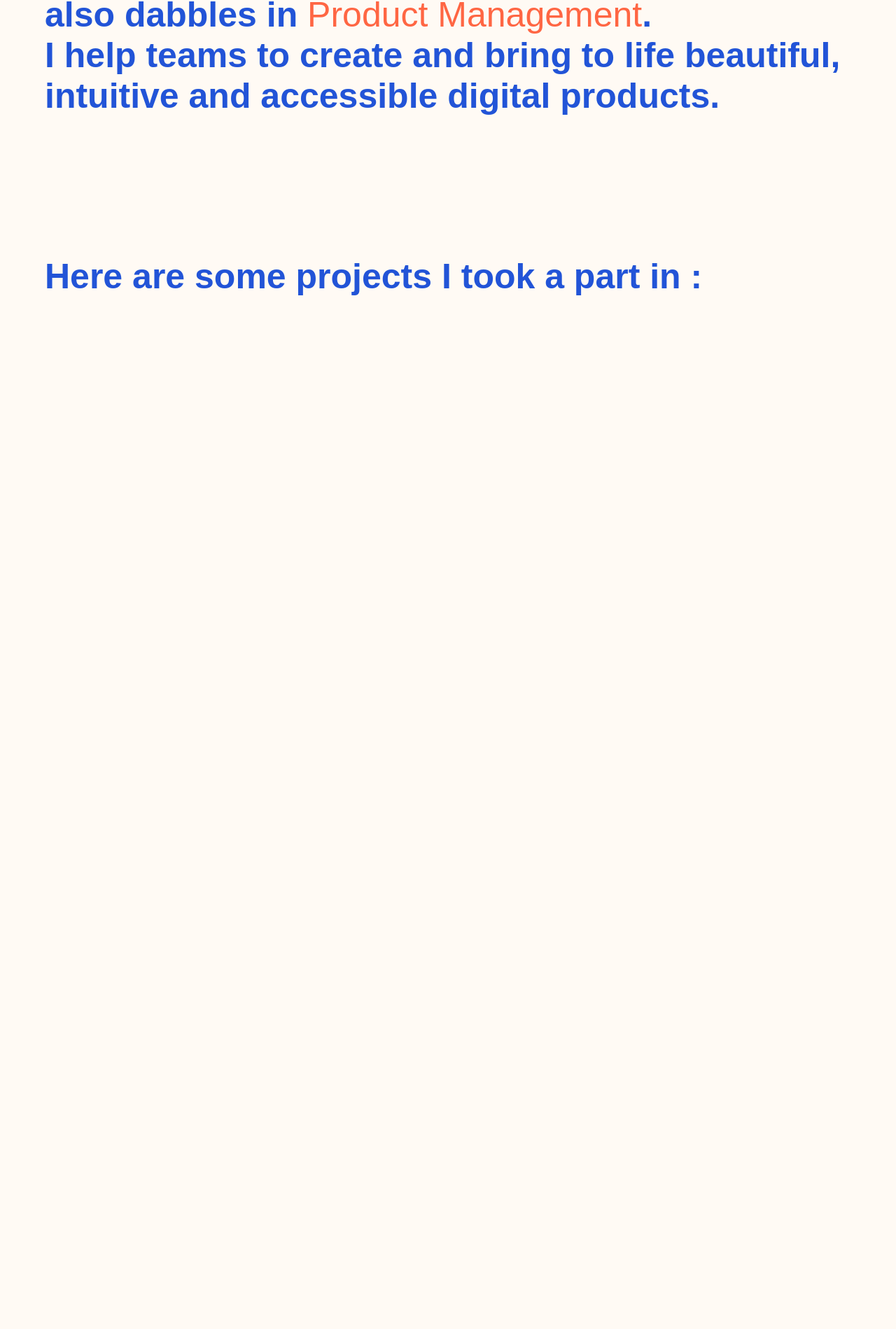
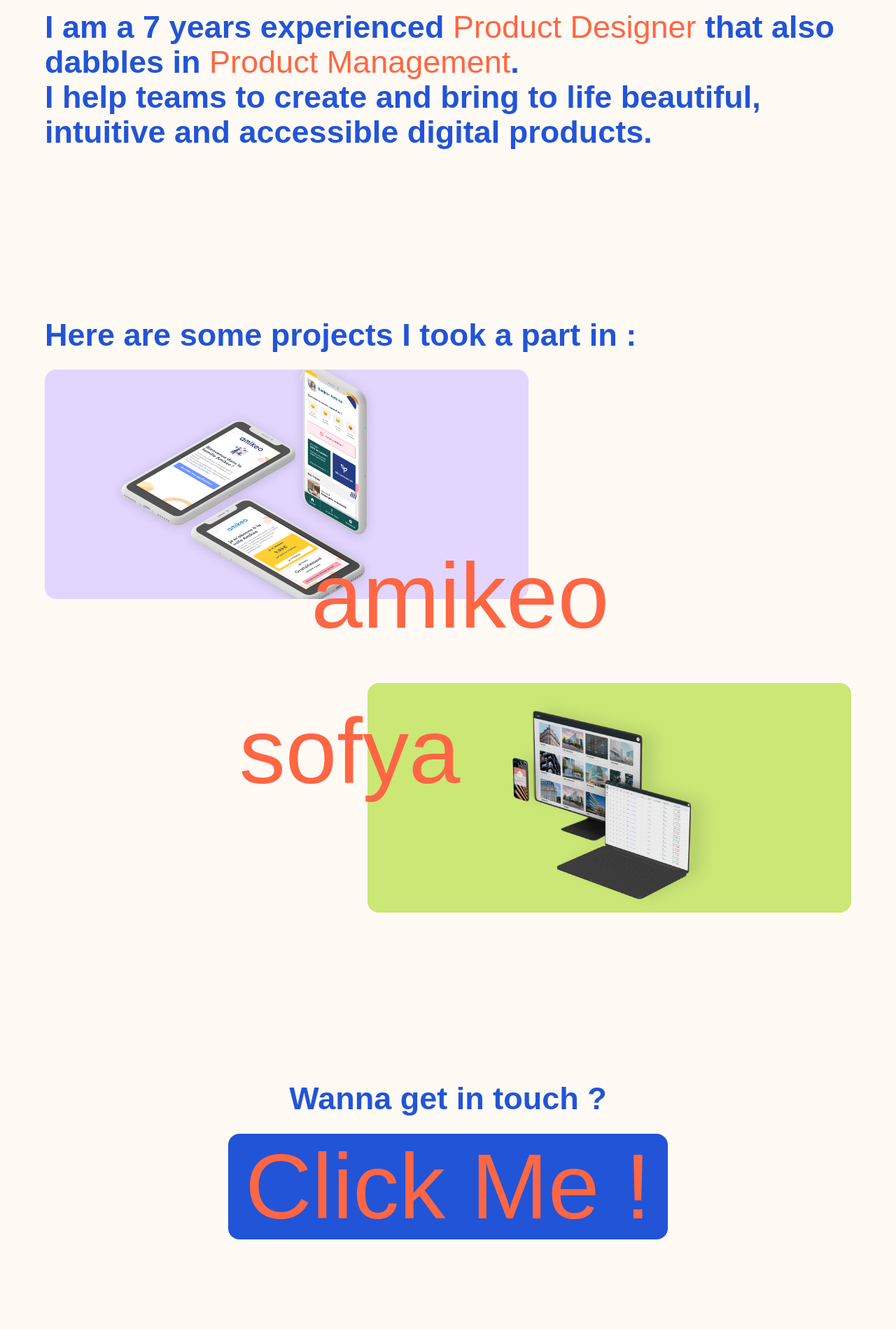
Before and after one commit to TitouMartin/portfolio, a Nuxt app: page / in a window 1280 px wide. Shown: the part 866-2765 px from the top of the page at 70% size. Before the commit the page ends 1450 px from the top, so only its background shows below. Built offline with nearby package versions, Linux system fonts and the light colour scheme; a web font is replaced by a local one.

Commit message:
basic landing page styling

```diff
--- a/assets/style/_landing-page.scss
+++ b/assets/style/_landing-page.scss
@@ -1,5 +1,15 @@
+$project-block-height: base-unit(41);
+
 .landing-page {
-    padding-bottom: base-unit(20);
+    padding-bottom: base-unit(30);
+
+    .big-text {
+        font-size: 132px;
+        color: $red;
+    }
+
+    .ab-fold {
+        margin-bottom: base-unit(10);
 
         .ab-fold-title {
             margin: 0;
@@ -12,26 +22,95 @@
                 width: fit-content;
                 margin: 0 auto $base-unit auto;
                 text-align: center;
-            font-size: 50px;
-            line-height: 58px;
+                font-size: $text-block-big;
+                line-height: 50px;
             }
 
             .product-designer {
                 width: fit-content;
                 margin: auto;
-            font-size: 152px;
                 text-align: center;
-            color: $red;
-            line-height: 128px;
+                line-height: 120px;
+            }
         }
     }
 
+
     .text-block {
-        font-size: 50px;
-        line-height: 58px;
+        font-size: $text-block-big;
+        line-height: 50px;
 
-        &.about {
-            margin-bottom: base-unit(25);
+        .about {
+            margin-bottom: base-unit(30);
+        }
+
+        .projects {
+            margin-bottom: base-unit(3)
+        }
+
+        .project-container {
+            display: flex;
+            flex-direction: row;
+            align-items: center;
+            margin-bottom: base-unit(15);
+
+            &.sofya {
+                justify-content: flex-end;
+            }
+
+            .project-image-container {
+                position: relative;
+                width: 60%;
+
+                .project-background {
+                    position: absolute;
+                    top: 0;
+                    left: 0;
+                    z-index: -1;
+                    width: 100%;
+                    height: $project-block-height;
+                    border-radius: $border-radius;
+
+                    &.amikeo {
+                        background-color: $light-purple;
+                    }
+
+                    &.sofya {
+                        background-color: $light-green;
+                    }
+                }
+
+                .project-image {
+                    height: $project-block-height;
+                    background-repeat: no-repeat;
+
+                    &.amikeo {
+                        background-image: url(../images/auticiel/amikeo-cover.png);
+                        background-position: 30% center;
+                        background-size: 65%;
+                    }
+
+                    &.sofya {
+                        background-image: url(../images/auticiel/sofya-cover.png);
+                        background-position: 50% center;
+                        background-size:50%;
+                    }
+                }
+
+            }
+
+            .big-text {
+                line-height: 100%;
+
+                &.amikeo {
+                    transform: translate(-73%, 121%);
+                }
+
+                &.sofya {
+                    transform: translate(42%, -50%);
+                }
+            }
+
         }
     }
 }
--- a/assets/style/_main.scss
+++ b/assets/style/_main.scss
@@ -23,3 +23,60 @@
         color: $red;
     }
 }
+
+
+.contact-container {
+    margin-top: base-unit(30);
+    display: flex;
+    flex-direction: column;
+    align-items: center;
+
+    a {
+        text-decoration: none;
+    }
+
+    .contact-text {
+        font-size: $text-block-big;
+        text-align: center;
+        margin-bottom: base-unit(3);
+    }
+
+    .big-button {
+        background-color: $blue;
+        color: $red;
+        border-radius: $border-radius;
+        border: none;
+        padding: 0 base-unit(3);
+        margin-bottom: base-unit(15);
+
+        &:hover {
+            cursor: pointer;
+        }
+    }
+
+    .socials-container {
+        display: flex;
+        flex-direction: row;
+        align-items: center;
+        gap: base-unit(2);
+
+        .social {
+            padding: $base-unit base-unit(2);
+            border-radius: $border-radius;
+            font-size: $text-block-big;
+            color: $blue;
+
+            &.linkedin {
+                background-color: $light-green;
+            }
+
+            &.malt {
+                background-color: $light-purple;
+            }
+
+            &.instagram {
+                background-color: $light-pink;
+            }
+        }
+    }
+}
--- a/assets/style/_variables.scss
+++ b/assets/style/_variables.scss
@@ -15,6 +15,8 @@
     font-weight: 400;
     font-style: normal;
 }
+
+$text-block-big: 45px;
 
 // ------------ COLORS ------------
 $blue: #2254D7;
@@ -41,3 +43,8 @@
 $media-gt-sm: 'min-width: 960px';
 $media-gt-md: 'min-width: 1280px';
 $media-gt-lg: 'min-width: 1920px';
+
+
+// ------------ STYLING ------------
+
+$border-radius: base-unit(2);
--- a/components/Contact.vue
+++ b/components/Contact.vue
@@ -1,3 +1,20 @@
 <template>
-    <div>Contact me</div>
+    <div class="contact-container">
+        <div class="contact-text">Wanna get in touch ?</div>
+        <a href="mailto:titouanmartin@icloud.com" target="_blank">
+            <button class="big-button soap big-text">Click Me !</button>
+        </a>
+        <div class="contact-text">Or try me on</div>
+        <div class="socials-container">
+            <a href="https://fr.linkedin.com/in/titoumartin" target="_blank">
+                <div class="social linkedin">LinkedIn</div>
+            </a>
+            <a href="https://www.malt.fr/profile/titouanmartin1" target="_blank">
+                <div class="social malt">Malt</div>
+            </a>
+            <a href="https://www.instagram.com/titouanmartin/" target="_blank">
+                <div class="social instagram">Instagram</div>
+            </a>
+        </div>
+    </div>
 </template>
--- a/pages/index.vue
+++ b/pages/index.vue
@@ -8,14 +8,34 @@
                     <div>a 30 years old</div>
                     <div>Paris based</div>
                 </div>
-                <div class="product-designer soap">
+                <div class="product-designer big-text soap">
                     <div>Product</div>
                     <div class="designer">Designer</div>
                 </div>
             </h1>
         </div>
-        <div class="text-block">I am a 7 years experienced <span class="outlined">Product Designer</span> that also dabbles in <span class="outlined">Product Management</span>.</div>
-        <div class="text-block about">I help teams to create and bring to life beautiful, intuitive and accessible digital products.</div>
-        <div class="text-block projects">Here are some projects I took a part in :</div>
+        <div class="text-block">
+            <div>I am a 7 years experienced <span class="outlined">Product Designer</span> that also dabbles in <span class="outlined">Product Management</span>.</div>
+            <div class="about">I help teams to create and bring to life beautiful, intuitive and accessible digital products.</div>
+            <div class="projects">Here are some projects I took a part in :</div>
+
+            <div class="project-container">
+                <div class="project-image-container">
+                    <div class="project-background amikeo"></div>
+                     <div class="project-image amikeo"></div>
+                </div>
+                <div class="soap big-text amikeo">amikeo</div>
+            </div>
+
+            <div class="project-container sofya">
+                <div class="soap big-text sofya">sofya</div>
+                <div class="project-image-container">
+                    <div class="project-background sofya"></div>
+                     <div class="project-image sofya"></div>
+                </div>
+            </div>
+        </div>
+
+        <Contact />
     </div>
 </template>
```
Also changed, not shown: assets/images/auticiel/amikeo-cover.png (added), assets/images/auticiel/sofya-cover.png (added). Lines whose indentation alone changed are shown as unchanged.
